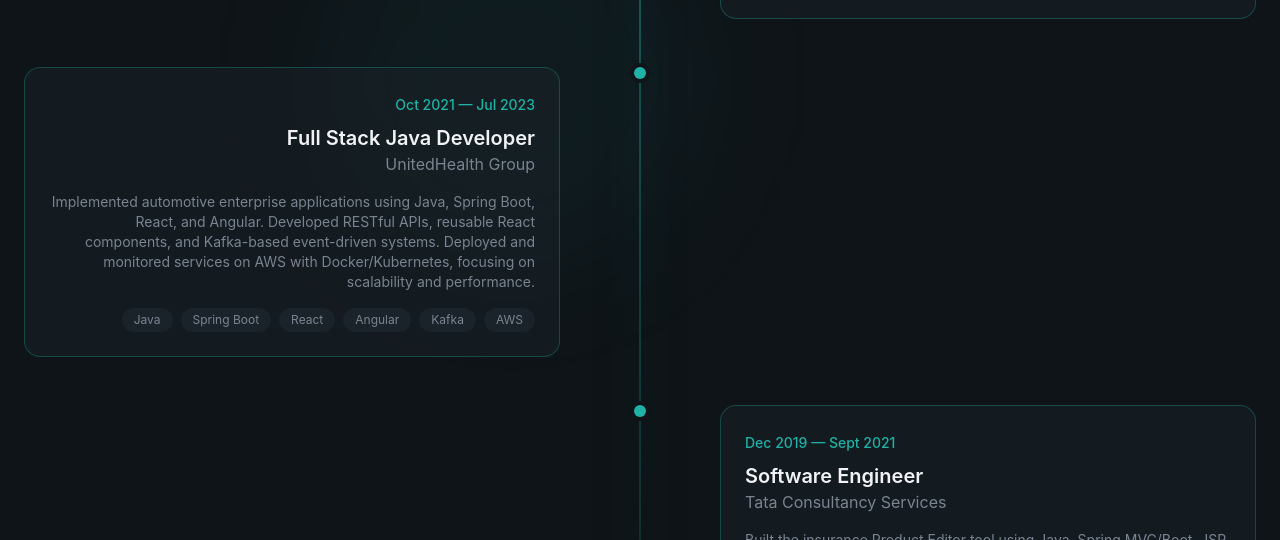
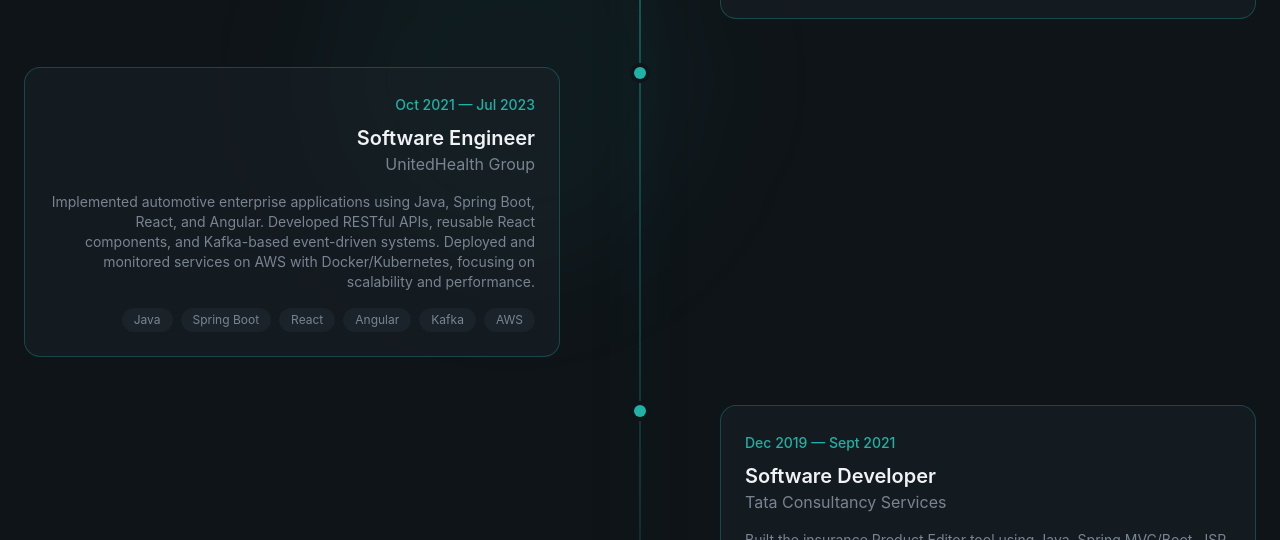
Before and after one commit to abhilashdj27/personal-portfolio, a React (Vite) app: page / in a window 1280 px wide. Shown: the part 2980-3520 px from the top of the page. Built offline with nearby package versions, Linux system fonts and the light colour scheme.

Commit message:
Update Experience.jsx

```diff
--- a/src/sections/Experience.jsx
+++ b/src/sections/Experience.jsx
@@ -19,7 +19,7 @@ const experiences = [
   },
   {
     period: "Oct 2021 — Jul 2023",
-    role: "Full Stack Java Developer",
+    role: "Software Engineer",
     company: "UnitedHealth Group",
     description:
       "Implemented automotive enterprise applications using Java, Spring Boot, React, and Angular. Developed RESTful APIs, reusable React components, and Kafka-based event-driven systems. Deployed and monitored services on AWS with Docker/Kubernetes, focusing on scalability and performance.",
@@ -28,7 +28,7 @@ const experiences = [
   },
   {
     period: "Dec 2019 — Sept 2021",
-    role: "Software Engineer",
+    role: "Software Developer",
     company: "Tata Consultancy Services",
     description:
       "Built the insurance Product Editor tool using Java, Spring MVC/Boot, JSP, and jQuery. Developed dynamic UI, backend services, and integrated with Guidewire for claim processing. Secured APIs with OAuth2/JWT and implemented asynchronous workflows with JMS.",
```
